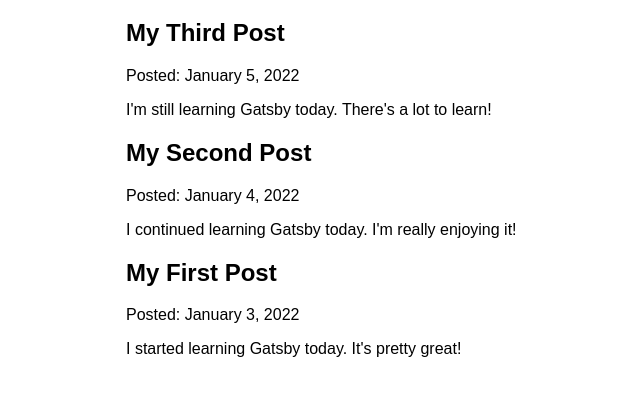
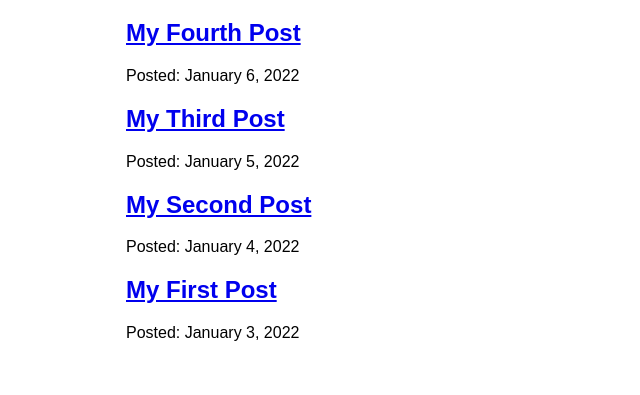
Before and after one commit to ksmith10309/my-first-gatsby-site, a Gatsby site: page /blog in a window 1280 px wide. Shown: the part 157-552 px from the top of the page, without its empty margins (264-904 px from the left). Built offline with nearby package versions, Linux system fonts and the light colour scheme; Gatsby itself is replaced by a stand-in of ours.

Commit message:
Finished Gatsby Tutorial Part 6

```diff
--- /dev/null
+++ b/blog/my-fourth-post.mdx
@@ -0,0 +1,6 @@
+---
+title: "My Fourth Post"
+date: "2022-01-06"
+---
+
+This is my fourth post about learning Gatsby. It's not getting any easier...
--- a/src/pages/blog.js
+++ b/src/pages/blog/index.js
@@ -1,7 +1,6 @@
 import * as React from 'react'
-import { graphql } from 'gatsby'
-import { MDXRenderer } from 'gatsby-plugin-mdx'
-import Layout from '../components/layout'
+import { Link, graphql } from 'gatsby'
+import Layout from '../../components/layout'
 
 const BlogPage = ({ data }) => {
   return (
@@ -9,11 +8,12 @@ const BlogPage = ({ data }) => {
       {
         data.allMdx.nodes.map(node => (
           <article key={node.id}>
-            <h2>{node.frontmatter.title}</h2>
+            <h2>
+              <Link to={`/blog/${node.slug}`}>
+                {node.frontmatter.title}
+              </Link>
+            </h2>
             <p>Posted: {node.frontmatter.date}</p>
-            <MDXRenderer>
-              {node.body}
-            </MDXRenderer>
           </article>
         ))
       }
@@ -30,7 +30,7 @@ export const query = graphql`
           title
         }
         id
-        body
+        slug
       }
     }
   }
```
Also changed, not shown: src/pages/blog/{mdx.slug}.js (added, +29 -0 lines).
